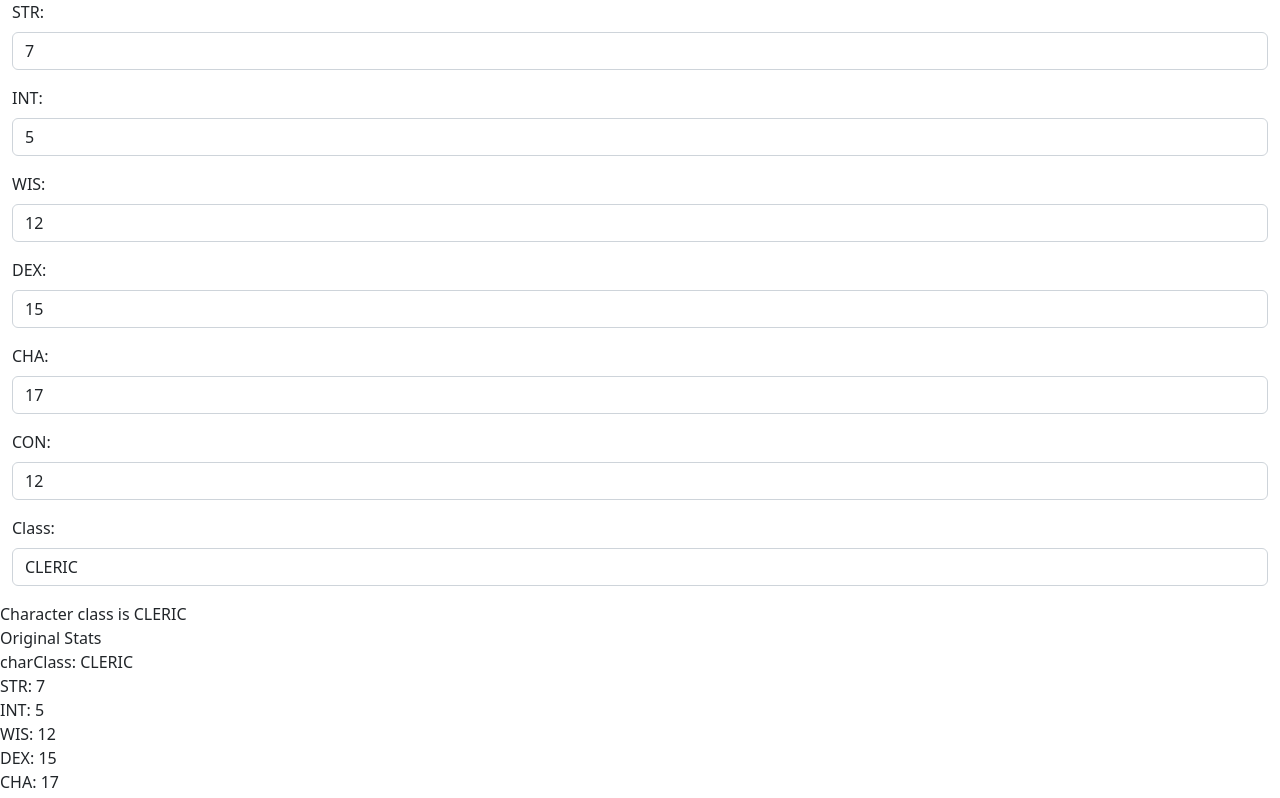
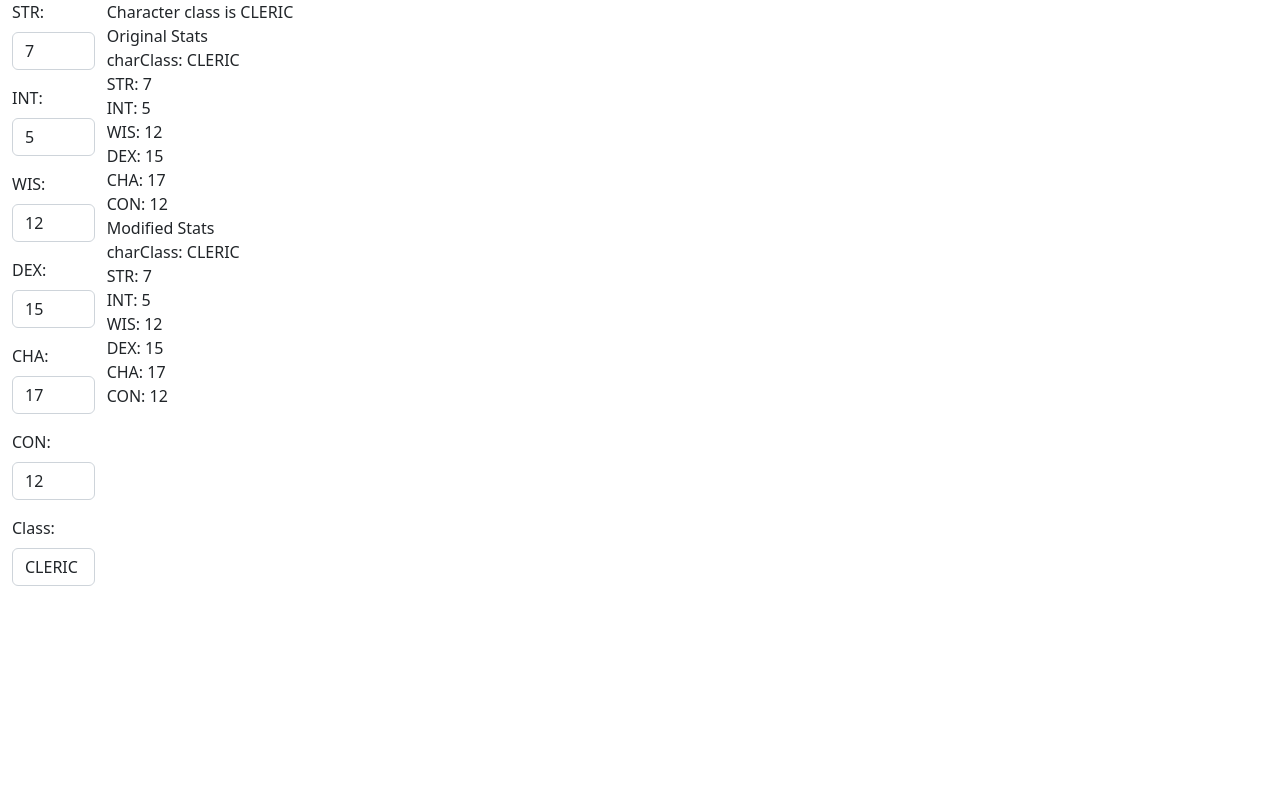
Before and after one commit to sgalland/odd-char-generator, a React (Create React App) app: page / in a window 1280 px wide. Shown: the top 798 px of the page. Built offline with nearby package versions, Linux system fonts and the light colour scheme.

Commit message:
Fixed page layout
Fixed the page layout to be in columns rather than just running down the screen.

```diff
--- a/src/App.js
+++ b/src/App.js
@@ -5,10 +5,9 @@ import { NumericTextBox, TextBox } from './common/components';
 import { initChar } from './chargen';
 import './custom.scss';
 import Row from 'react-bootstrap/Row';
-import Col from 'react-bootstrap/Row';
+import Col from 'react-bootstrap/Col';
 import Container from 'react-bootstrap/Container';
 import ThemeProvider from 'react-bootstrap/ThemeProvider';
-import Stack from 'react-bootstrap/Stack';
 import Form from 'react-bootstrap/Form';
 
 const RollLog = ({ log }) => {
@@ -30,8 +29,8 @@ const App = () => {
     <Form>
       <ThemeProvider>
         <Container fluid>
-          {/* <Stack direction='horizontal' gap={5}> */}
-          <Col xxl={1}>
+          <Row>
+            <Col xxl={1} lg={1} md={3} sm={5} xs={6}>
               <NumericTextBox label={'STR'} value={character.STR} onChange={handleOnChange} />
               <NumericTextBox label={'INT'} value={character.INT} onChange={handleOnChange} />
               <NumericTextBox label={'WIS'} value={character.WIS} onChange={handleOnChange} />
@@ -40,10 +39,10 @@ const App = () => {
               <NumericTextBox label={'CON'} value={character.CON} onChange={handleOnChange} />
               <TextBox label={'Class'} style={{ width: 80 }} value={character.charClass} />
             </Col>
-          <Col xxl={11}>
+            <Col>
               <RollLog log={log} />
             </Col>
-          {/* </Stack> */}
+          </Row>
         </Container>
       </ThemeProvider>
     </Form>
```
Lines whose indentation alone changed are shown as unchanged.
